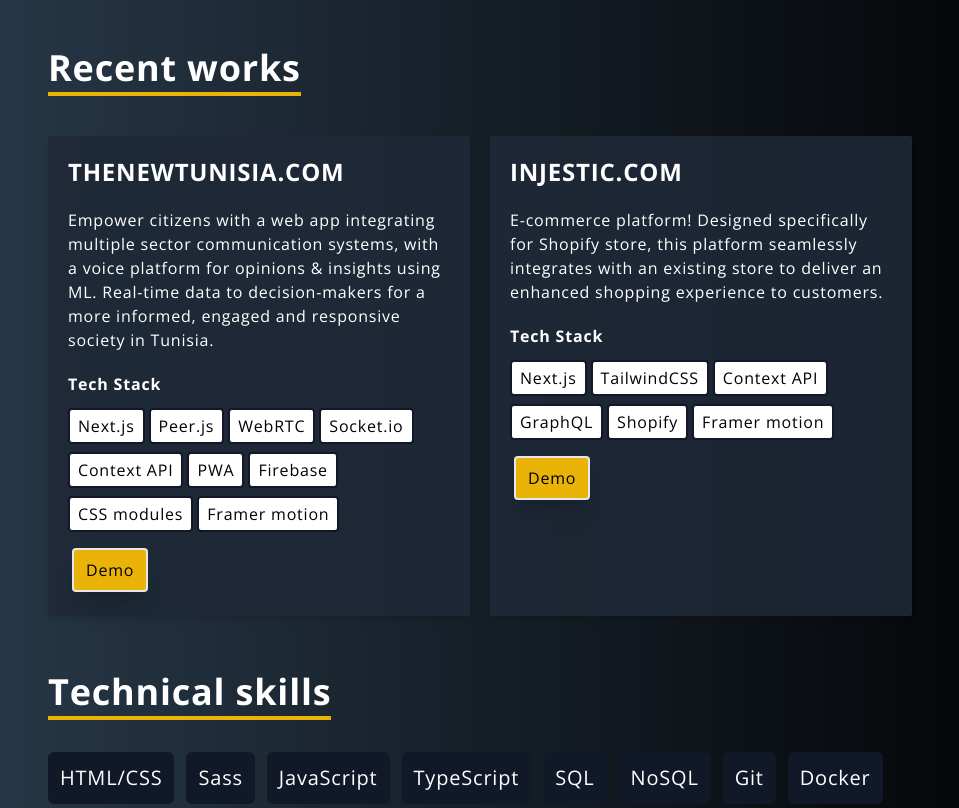
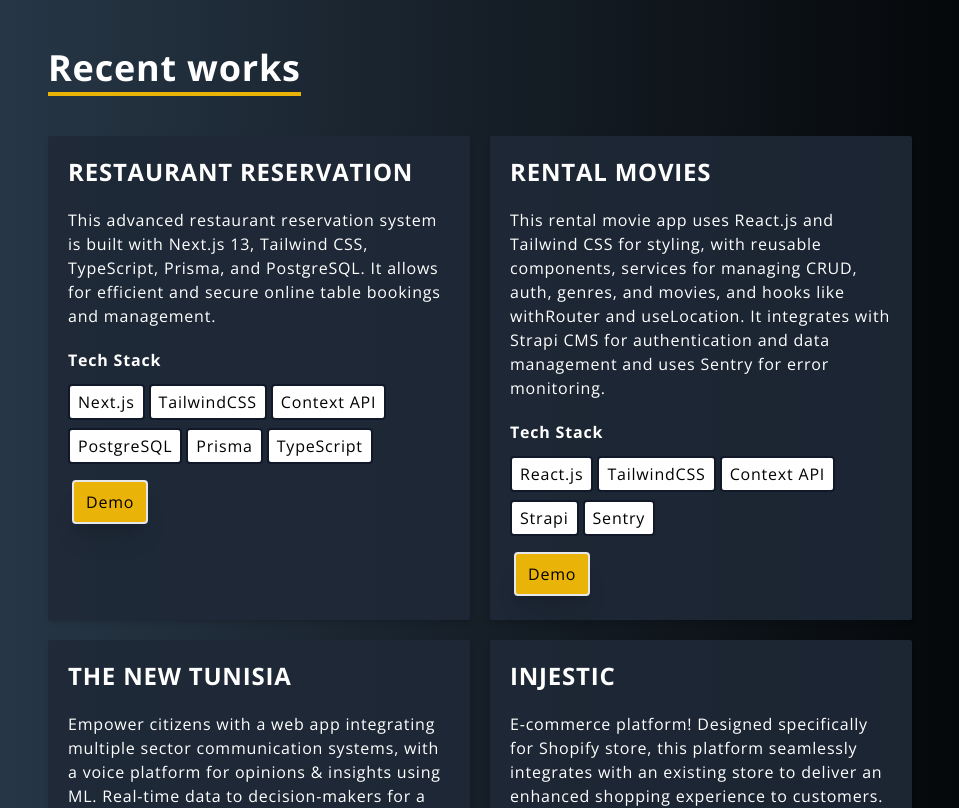
Before and after one commit to Walidhamdidev/Next.js_portfolio, a Next.js app: page / in a window 1280 px wide. Shown: the part 800-1608 px from the top of the page, without its empty margins (160-1119 px from the left). Built offline with nearby package versions, Linux system fonts and the light colour scheme.

Commit message:
add project to projects section

```diff
--- a/components/Projects.js
+++ b/components/Projects.js
@@ -2,7 +2,35 @@
 
 const items = [
   {
-    title: "thenewtunisia.com",
+    title: "Restaurant Reservation",
+    url: "https://reservation-restaurant.vercel.app/",
+    stacks: [
+      { title: "Next.js" },
+      { title: "TailwindCSS" },
+      { title: "Context API" },
+      { title: "PostgreSQL" },
+      { title: "Prisma" },
+      { title: "TypeScript" },
+    ],
+    description:
+      "This advanced restaurant reservation system is built with Next.js 13, Tailwind CSS, TypeScript, Prisma, and PostgreSQL. It allows for efficient and secure online table bookings and management.",
+  },
+  {
+    title: "Rental Movies",
+    url: "https://rental-movies.vercel.app/",
+    stacks: [
+      { title: "React.js" },
+      { title: "TailwindCSS" },
+      { title: "Context API" },
+      { title: "Strapi" },
+      { title: "Sentry" },
+    ],
+    description:
+      "This rental movie app uses React.js and Tailwind CSS for styling, with reusable components, services for managing CRUD, auth, genres, and movies, and hooks like withRouter and useLocation. It integrates with Strapi CMS for authentication and data management and uses Sentry for error monitoring.",
+  },
+
+  {
+    title: "The New Tunisia",
     url: "https://thenewtunisia.vercel.app/",
 
     stacks: [
@@ -21,7 +49,7 @@
       "Empower citizens with a web app integrating multiple sector communication systems, with a voice platform for opinions & insights using ML. Real-time data to decision-makers for a more informed, engaged and responsive society in Tunisia.",
   },
   {
-    title: "injestic.com",
+    title: "InJestic",
     url: "https://injestic.vercel.app/",
     stacks: [
       { title: "Next.js" },
```
